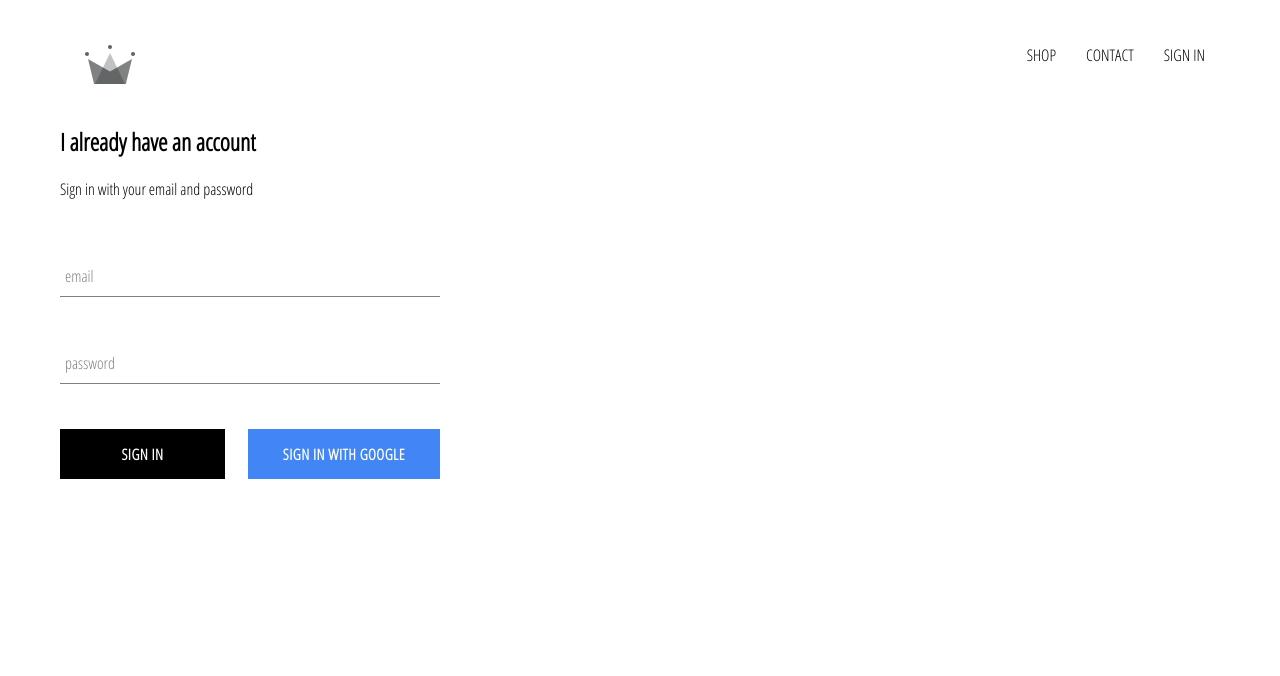
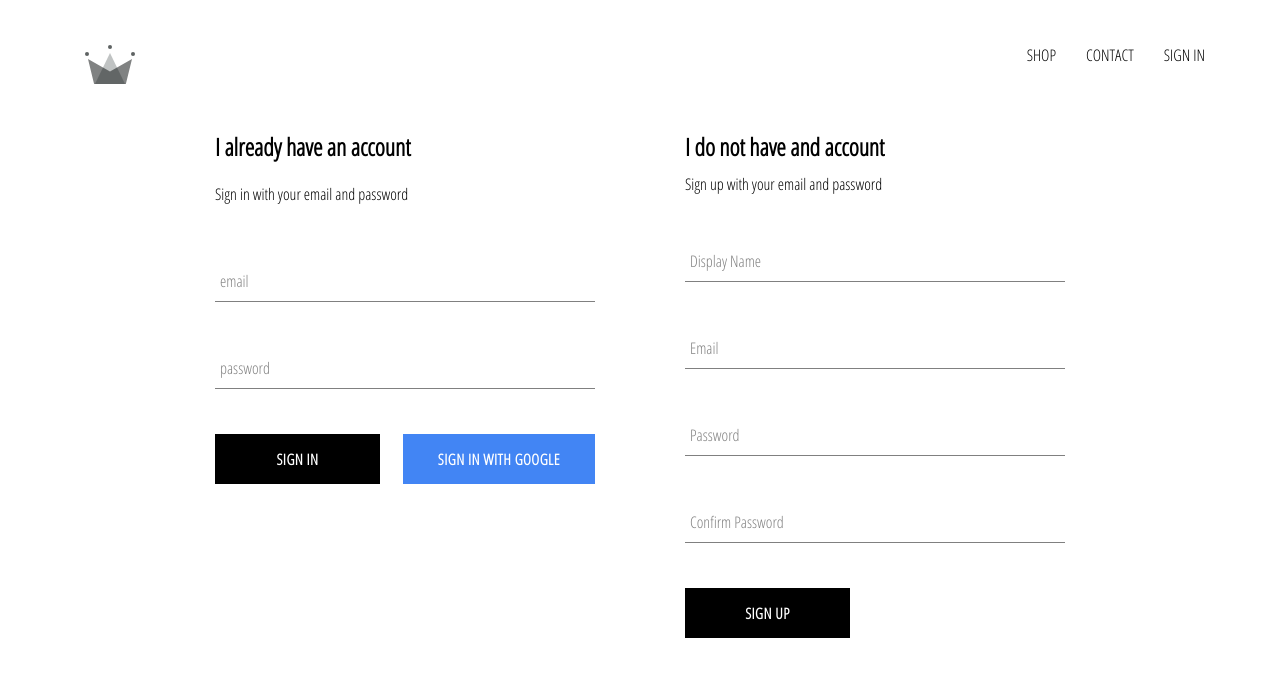
Before and after one commit to IlyaMrz/eshop, a React (Create React App) app: page /signin in a window 1280 px wide. Shown: the top 676 px of the page. Built offline with nearby package versions, Linux system fonts and the light colour scheme; no server answers.

Commit message:
firebase auth with email and password

```diff
--- a/src/App.js
+++ b/src/App.js
@@ -34,6 +34,7 @@
           //   console.log(this.state);
           // }
           );
+          console.log(this.state)
         });
       }
       this.setState({currentUser: userAuth})
--- a/src/Components/form-input/form-input.jsx
+++ b/src/Components/form-input/form-input.jsx
@@ -6,7 +6,7 @@
         <input className='form-input' onChange={handleChange} {...otherProps}/>
         {
             label ?
-            (<label className={`${otherProps.value.lenght ? 'shrink' : '' } form-input-label`}>
+            (<label className={`${otherProps.value.length ? 'shrink' : '' } form-input-label`}>
                 {label}
             </label>)
             :null
--- /dev/null
+++ b/src/Components/sign-up/sign-up.jsx
@@ -0,0 +1,91 @@
+import React from 'react';
+import { auth, createUserProfileDocument } from '../../firebase/firebase.utils';
+import CustomButton from '../custom-button/custom-button';
+import FormInput from '../form-input/form-input';
+import './sign-up.scss';
+
+class SignUp extends React.Component {
+    constructor() {
+        super();
+        this.state = {
+            displayName: '',
+            email: '',
+            password: '',
+            confirmPassword: ''
+        }
+    }
+
+    handleSubmit = async event => {
+        event.preventDefault();
+        const { displayName, email, password, confirmPassword } = this.state;
+        if (password !== confirmPassword) {
+            alert("passwords don't match")
+            return;
+        }
+
+        try {
+            const { user } = await auth.createUserWithEmailAndPassword(email, password);
+            await createUserProfileDocument(user, { displayName });
+            this.setState({
+                displayName: '',
+                email: '',
+                password: '',
+                confirmPassword: ''
+            });
+        } catch (error) {
+            console.error(error);
+        }
+    }
+
+    handleChange = event => {
+        const { name, value } = event.target;
+        this.setState({[name]: value});
+    }
+
+    render() {
+        const {displayName, email, password, confirmPassword} = this.state;
+        return(
+            <div className='sign-up'>
+                <h2 className='title'>I do not have and account</h2>
+                <span>Sign up with your email and password</span>
+                <form className='sign-up-form' onSubmit={this.handleSubmit}>
+                    <FormInput
+                    type='text'
+                    name='displayName'
+                    value={displayName}
+                    onChange={this.handleChange}
+                    label='Display Name'
+                    required
+                    />
+                    <FormInput
+                    type='email'
+                    name='email'
+                    value={email}
+                    onChange={this.handleChange}
+                    label='Email'
+                    required
+                    />
+                    <FormInput
+                    type='password'
+                    name='password'
+                    value={password}
+                    onChange={this.handleChange}
+                    label='Password'
+                    required
+                    />
+                    <FormInput
+                    type='password'
+                    name='confirmPassword'
+                    value={confirmPassword}
+                    onChange={this.handleChange}
+                    label='Confirm Password'
+                    required
+                    />
+                    <CustomButton type='submit'>SIGN UP</CustomButton>
+                </form>
+            </div>
+        )
+    }
+}
+
+export default SignUp;
--- /dev/null
+++ b/src/Components/sign-up/sign-up.scss
@@ -0,0 +1,9 @@
+.sign-up {
+    display: flex;
+    flex-direction: column;
+    width: 380px;
+
+    .title {
+        margin: 10px 0;
+    }
+}
--- a/src/Pages/SignInUp.jsx
+++ b/src/Pages/SignInUp.jsx
@@ -1,10 +1,12 @@
 import React from 'react';
 import SignIn from '../Components/sign-in/sign-in';
+import SignUp from '../Components/sign-up/sign-up';
 import './SignInUp.scss';
 
 const SignInUp = () => (
     <div className='signinup'>
         <SignIn />
+        <SignUp />
     </div>
 )
 
--- a/src/Pages/SignInUp.scss
+++ b/src/Pages/SignInUp.scss
@@ -0,0 +1,6 @@
+.signinup {
+    width: 850px;
+    display: flex;
+    justify-content: space-between;
+    margin: 30px auto;
+}
```
Also changed, not shown: 1 other file (tests, documents, lock files or other folders).
